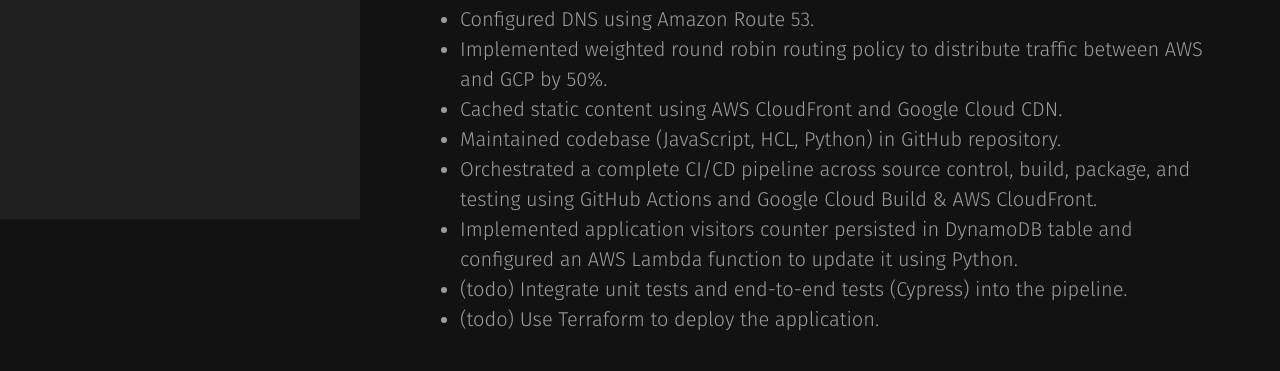
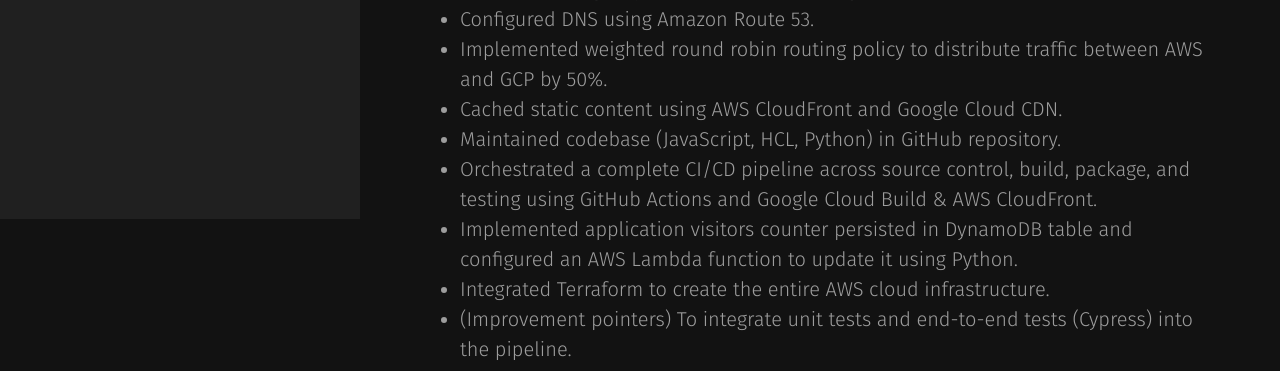
Before and after one commit to deepansharya1111/cloud-resume-frontend, a plain HTML site: page frontend/index.html in a window 1280 px wide. Shown: the part 581-952 px from the top of the page. Drawn offline with Linux system fonts and the light colour scheme; no server answers.

Commit message:
Updated terraform task status

```diff
--- a/frontend/index.html
+++ b/frontend/index.html
@@ -186,9 +186,8 @@
                 <li>Maintained codebase (JavaScript, HCL, Python) in GitHub repository.
                 <li>Orchestrated a complete CI/CD pipeline across source control, build, package, and testing using GitHub Actions and Google Cloud Build & AWS CloudFront.
                 <li>Implemented application visitors counter persisted in DynamoDB table and configured an AWS Lambda function to update it using Python.
-                <li>(todo) Integrate unit tests and end-to-end tests (Cypress) into the pipeline.
-
-                <li>(todo) Use Terraform to deploy the application.
+                <li>Integrated Terraform to create the entire AWS cloud infrastructure.
+                <li>(Improvement pointers) To integrate unit tests and end-to-end tests (Cypress) into the pipeline.
                     <br>
                     <br>
             </ul>
```
